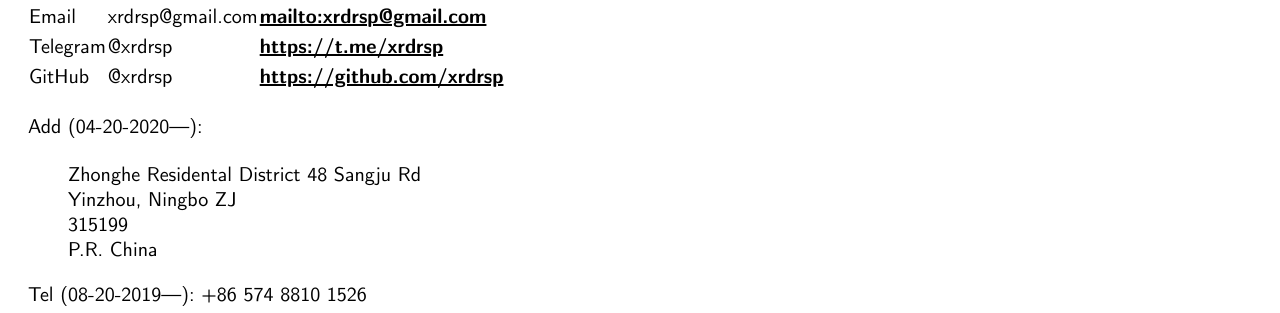
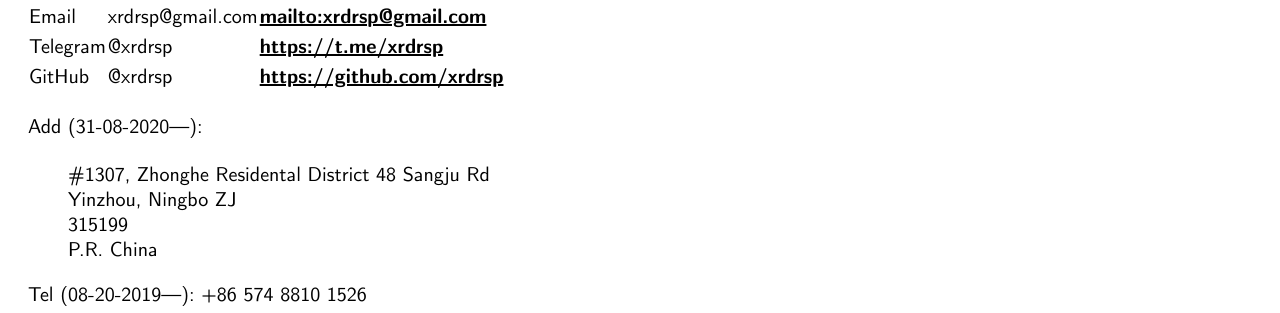
Before and after one commit to xrdrsp/xrdrsp.github.io, a plain HTML site: page about/index.html in a window 1280 px wide. Shown: the part 1868-2181 px from the top of the page. Drawn offline with nearby package versions, Linux system fonts and the light colour scheme; some packages are replaced by stand-ins of ours; a script that the page names is missing; files whose address does not match are found by name.

Commit message:
update address

```diff
--- a/about/index.html
+++ b/about/index.html
@@ -142,7 +142,7 @@
             }
         </style>
         <p>
-        Add (04-20-2020—): <blockquote>Zhonghe Residental District 48 Sangju Rd<br>Yinzhou, Ningbo ZJ<br>315199<br>P.R. China</blockquote>
+        Add (31-08-2020—): <blockquote>#1307, Zhonghe Residental District 48 Sangju Rd<br>Yinzhou, Ningbo ZJ<br>315199<br>P.R. China</blockquote>
         Tel (08-20-2019—): +86 574 8810 1526
         </p>
 
```
